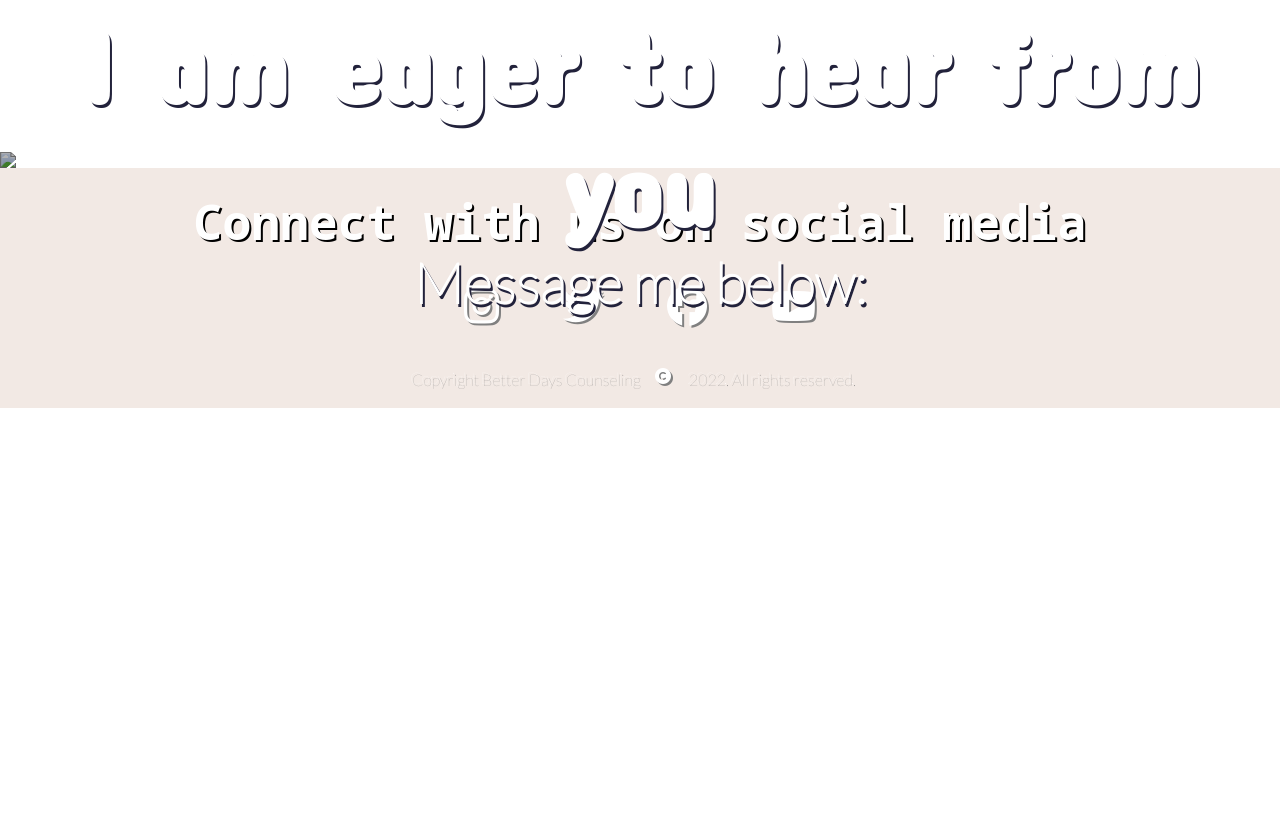
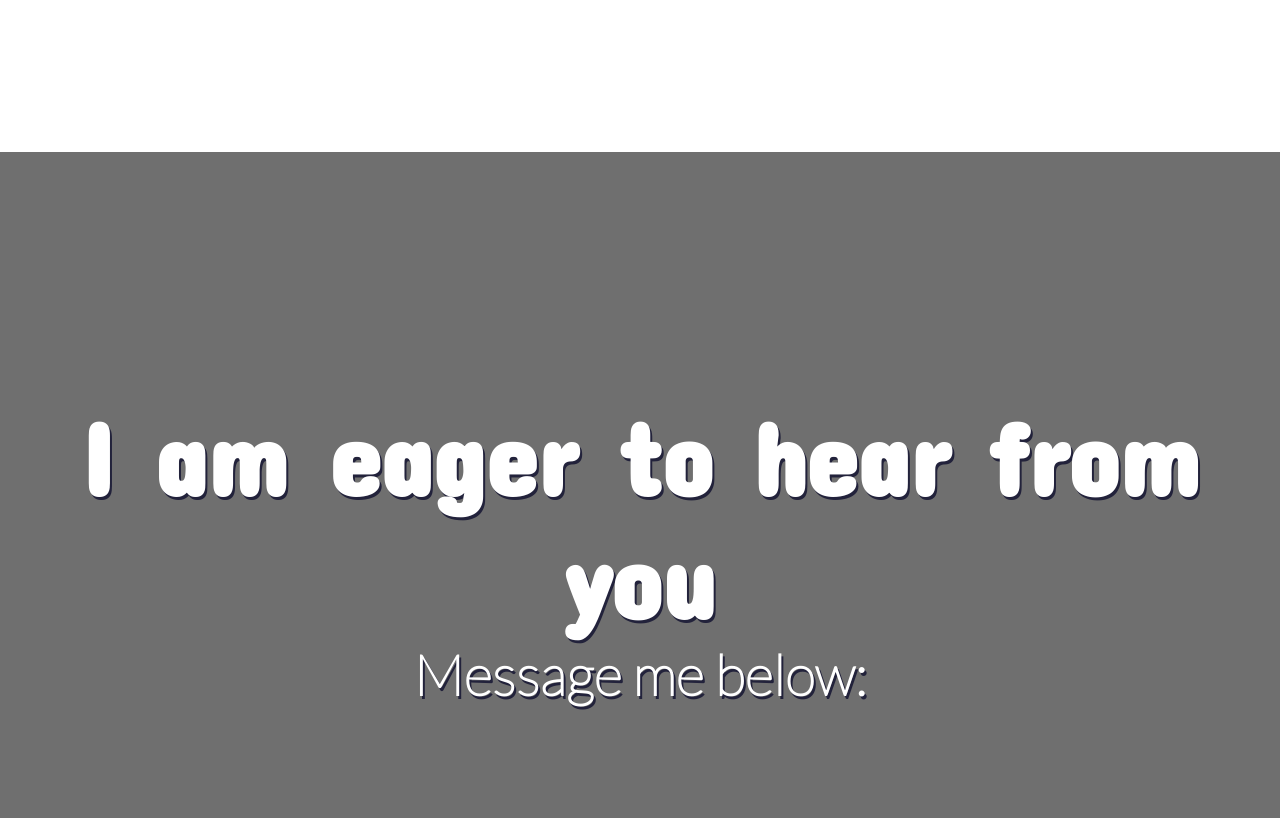
Before and after one commit to JasonSantana/BetterDays, a plain HTML site: page bio.html in a window 1280 px wide. Shown: the part 1482-2300 px from the top of the page. Before the commit the page ends 1890 px from the top, so only its background shows below. Drawn offline with nearby package versions, Linux system fonts and the light colour scheme; the site is published under a folder, as on GitHub Pages, so addresses that start at the root find nothing.

Commit message:
last img path fix

```diff
--- a/bio.html
+++ b/bio.html
@@ -56,7 +56,7 @@ menu_book
 		</div>
 		<div class="mid-container"></div>
 		<div class="end-container">
-			<img src="/assets/img/bio-pic2.jpg" />
+			<img src="assets/img/bio-pic2.jpg" />
 			<div class="end-content">
 				<h1>I am eager to hear from you</h1>
 				<h2>Message me below:</h2>
```
